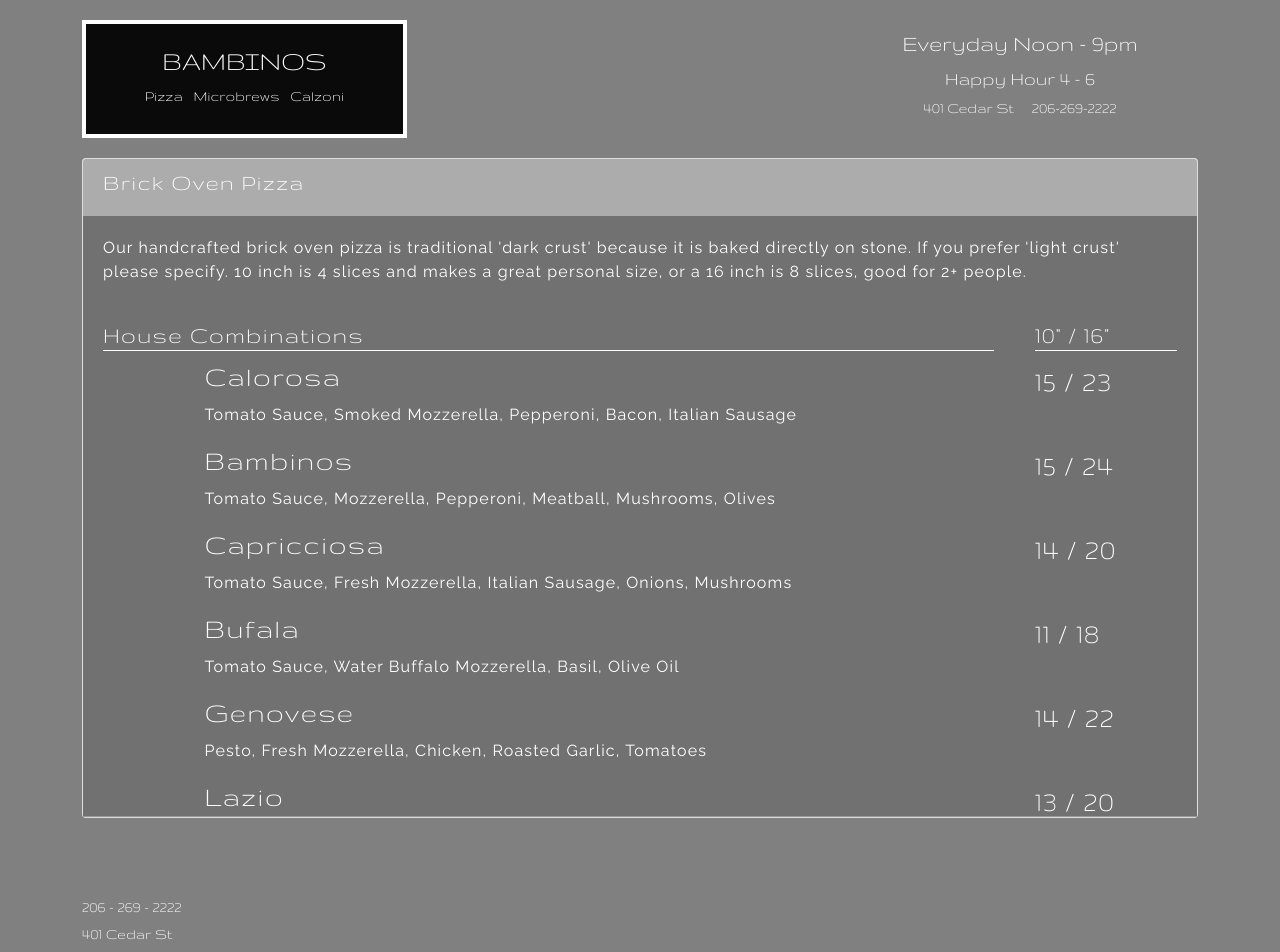
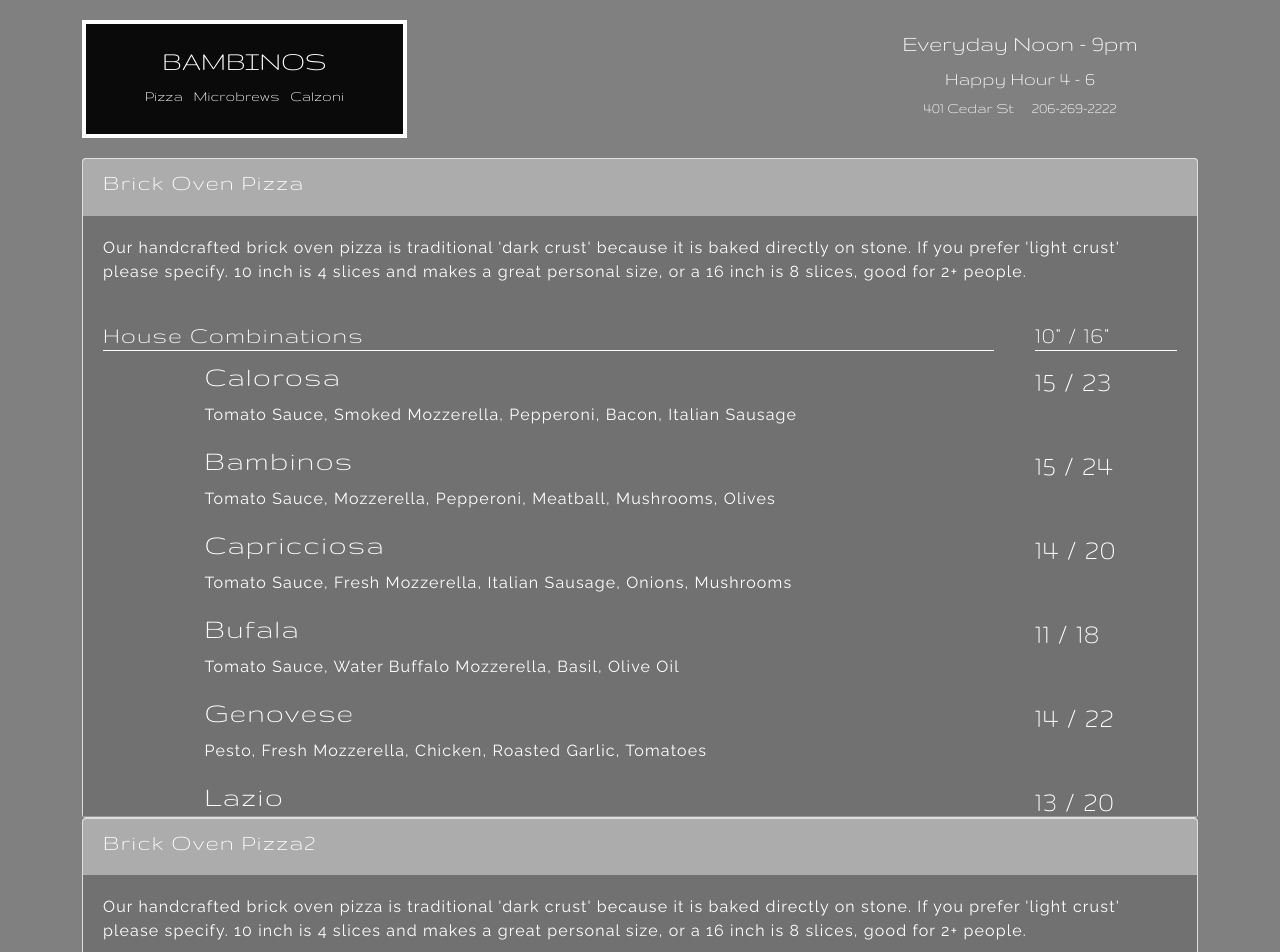
Before and after one commit to capricious-slingshot/turbo-octo-pizzeria, a React (Create React App) app: page / in a window 1280 px wide. Shown: the top 952 px of the page. Built offline with nearby package versions, Linux system fonts and the light colour scheme.

Commit message:
adding in js for accordian functionality

```diff
--- a/public/index.html
+++ b/public/index.html
@@ -39,5 +39,9 @@
       To begin the development, run `npm start` or `yarn start`.
       To create a production bundle, use `npm run build` or `yarn build`.
     -->
+    <script src="https://code.jquery.com/jquery-3.3.1.slim.min.js"
+      integrity="sha384-q8i/X+965DzO0rT7abK41JStQIAqVgRVzpbzo5smXKp4YfRvH+8abtTE1Pi6jizo" crossorigin="anonymous"></script>
+    <script src="https://stackpath.bootstrapcdn.com/bootstrap/4.1.0/js/bootstrap.min.js"
+      integrity="sha384-uefMccjFJAIv6A+rW+L4AHf99KvxDjWSu1z9VI8SKNVmz4sk7buKt/6v9KI65qnm" crossorigin="anonymous"></script>
   </body>
 </html>
--- a/src/componets/Accordion.js
+++ b/src/componets/Accordion.js
@@ -8,6 +8,10 @@ class Accordion extends Component {
         <Card title="Brick Oven Pizza"
           dataTarget="pizza"
           description="Our handcrafted brick oven pizza is traditional 'dark crust' because it is baked directly on stone. If you prefer 'light crust' please specify. 10 inch is 4 slices and makes a great personal size, or a 16 inch is 8 slices, good for 2+ people. "/>
+        <Card title="Brick Oven Pizza2"
+          dataTarget="pizza2"
+          description="Our handcrafted brick oven pizza is traditional 'dark crust' because it is baked directly on stone. If you prefer 'light crust' please specify. 10 inch is 4 slices and makes a great personal size, or a 16 inch is 8 slices, good for 2+ people. "/>
+
       </div>
     )
   }
```
Also changed, not shown: src/App.js (+22 -1 lines).
